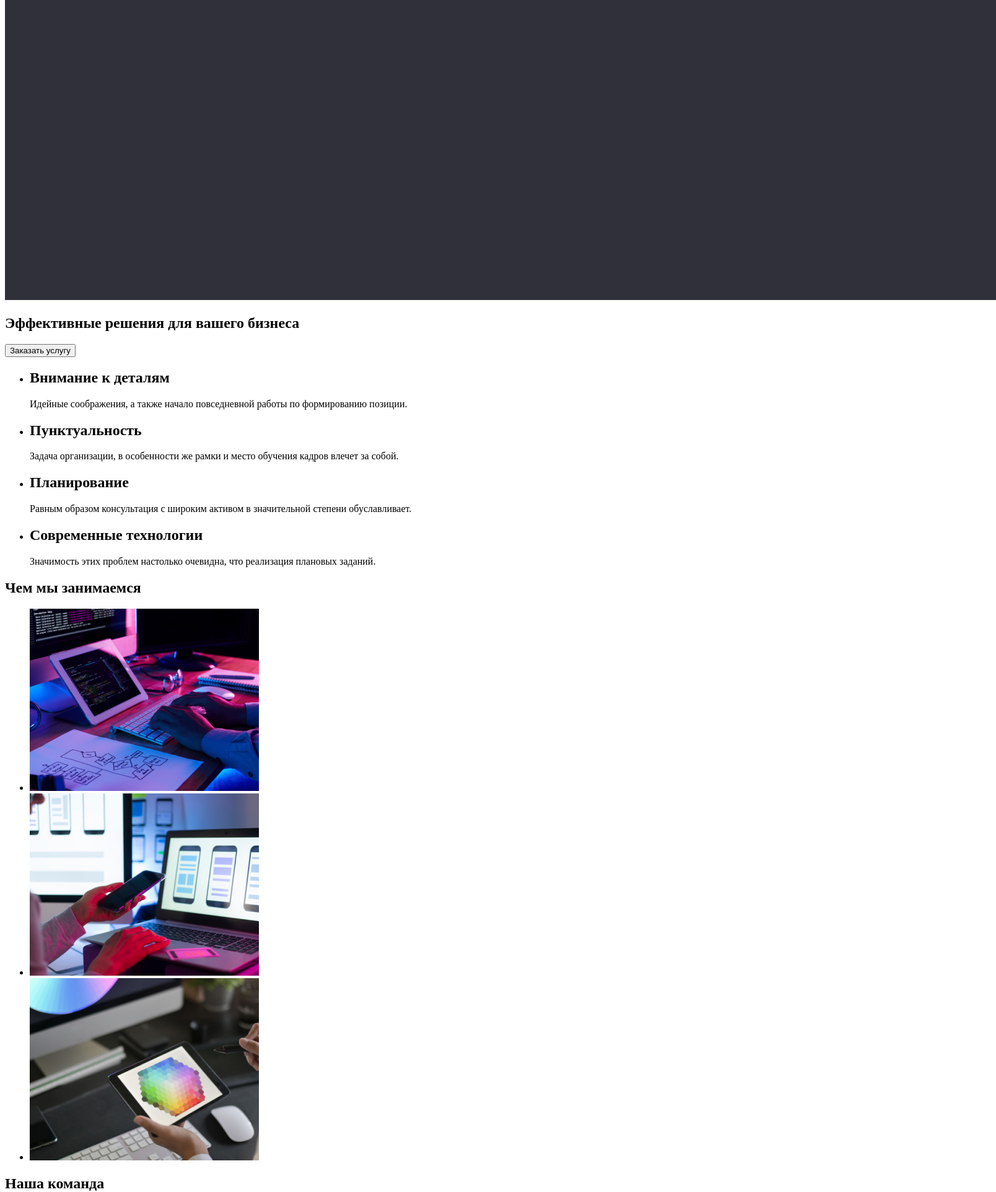
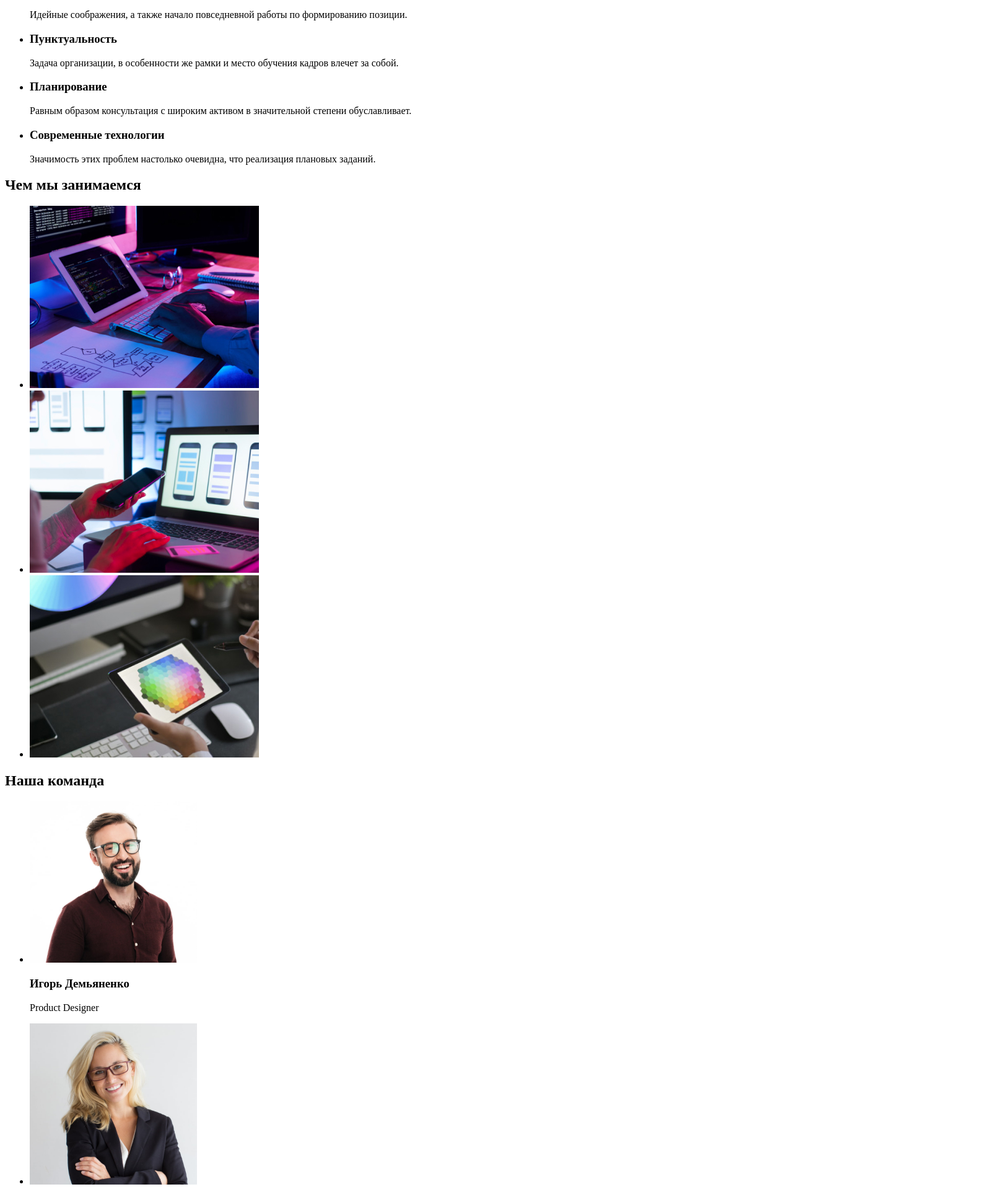
Before and after one commit to Kate-Lefter/goit-markup-hw-01, a plain HTML site: page index.html in a window 1280 px wide. Shown: the part 280-2203 px from the top of the page at 62% size, 1608 px wide, since content can reach past the window. Drawn offline with Linux system fonts and the light colour scheme.

Commit message:
Исправления после Ментора
внесены корректировки после рекомендаций Ментора.

```diff
--- a/index.html
+++ b/index.html
@@ -26,49 +26,48 @@
     </header>
     <!--Блок 2 тело-->
     <main>
-            <div>
+
              <section>
-                    <img src="./images/Bg.jpg" width="1600" height="600" alt="background">
                     <h1>Эффективные решения для вашего бизнеса</h1>
                     <button type="button">Заказать услугу</button>
             </section>
-            </div>
+
             <!--Блок 3 приемущества -->
-            <div>
+
                   <section>
                         <ul>
                             <li>
-                                <h2>Внимание к деталям</h2>
+                                <h3>Внимание к деталям</h3>
                                 <p>Идейные соображения, а также начало повседневной работы по формированию позиции.</p>
 
                             </li>
                         </ul>
                         <ul>
                             <li>
-                                <h2>Пунктуальность</h2>
+                                <h3>Пунктуальность</h3>
                                 <p>Задача организации, в особенности же рамки и место обучения кадров влечет за собой.</p>
 
                             </li>
                         </ul>
                         <ul>
                             <li>
-                                <h2>Планирование</h2>
+                                <h3>Планирование</h3>
                                 <p>Равным образом консультация с широким активом в значительной степени обуславливает.</p>
 
                             </li>
                         </ul>
                         <ul>
                             <li>
-                                <h2>Современные технологии</h2>
+                                <h3>Современные технологии</h3>
                                 <p>Значимость этих проблем настолько очевидна, что реализация плановых заданий.</p>
                             </li>
                         </ul>
 
 
                  </section>
-            </div>
+
             <!--Блок 4 Направление-->
-            <div>
+
              <section>
                     <h2>Чем мы занимаемся</h2>
                     <ul>
@@ -78,40 +77,40 @@
                     </ul>
 
             </section>
-            </div>
+
             <!--Блок 5 Сотрудники-->
-            <div>
+
                 <section>
                     <h2>Наша команда</h2>
                     <ul>
                         <li>
-                            <img src="./images/img-3.jpg" width="810" height="780" alt="employees-1">
+                            <img src="./images/img-3.jpg" width="270" height="260" alt="employees-1">
                             <h3>Игорь Демьяненко</h3>
                             <p>Product Designer</p>
                         </li>
                         <li>
-                            <img src="./images/img-2.jpg" width="810" height="780" alt="employees-2">
+                            <img src="./images/img-2.jpg" width="270" height="260" alt="employees-2">
                             <h3>Ольга Репина</h3>
                             <p>Frontend Developer</p>
                         </li>
                         <li>
-                            <img src="./images/img-1.jpg" width="810" height="780" alt="employees-3">
+                            <img src="./images/img-1.jpg" width="270" height="260" alt="employees-3">
                             <h3>Николай Тарасов</h3>
                             <p>Marketing</p>
                         </li>
                         <li>
-                            <img src="./images/img.jpg" width="810" height="780" alt="employees-4">
+                            <img src="./images/img.jpg" width="270" height="260" alt="employees-4">
                             <h3>Михаил Ермаков</h3>
                             <p>UI Designer</p>
                         </li>
                     </ul>
              </section>
-            </div>
+
 </main>
     <!--Блок 6 конт-я информ.-->
     <footer>
+        <a href=""><span lang="en">WebStudio</span></a>
         <address>
-            <a href=""><span lang="en">WebStudio</span></a>
               <p>г. Киев, пр-т Леси Украинки, 26</p>
                 <ul>
                     <li><a href="mailto:info@devstudio.com"> info@devstudio.com </a></li>
```
Lines whose indentation alone changed are shown as unchanged.
